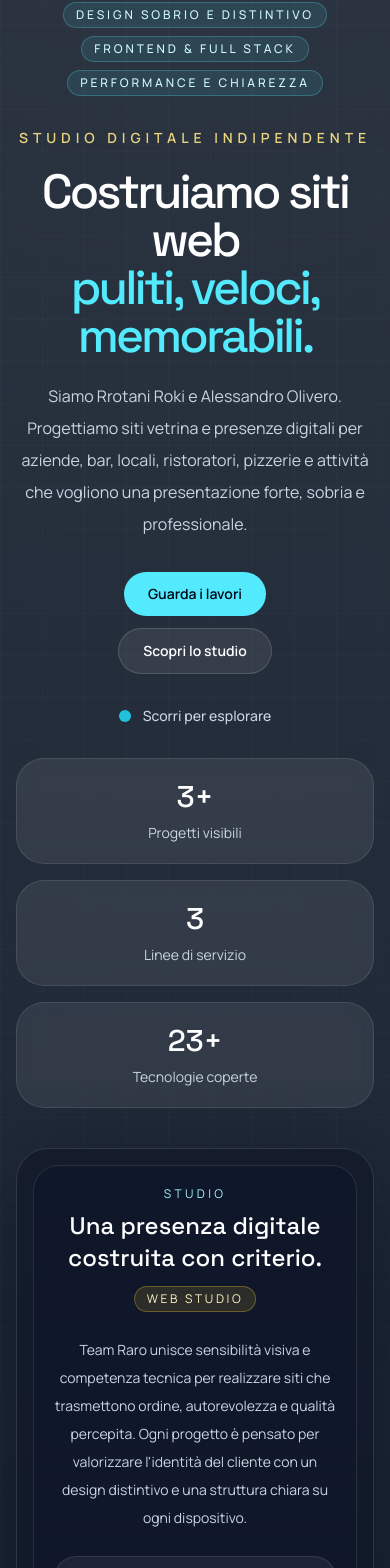
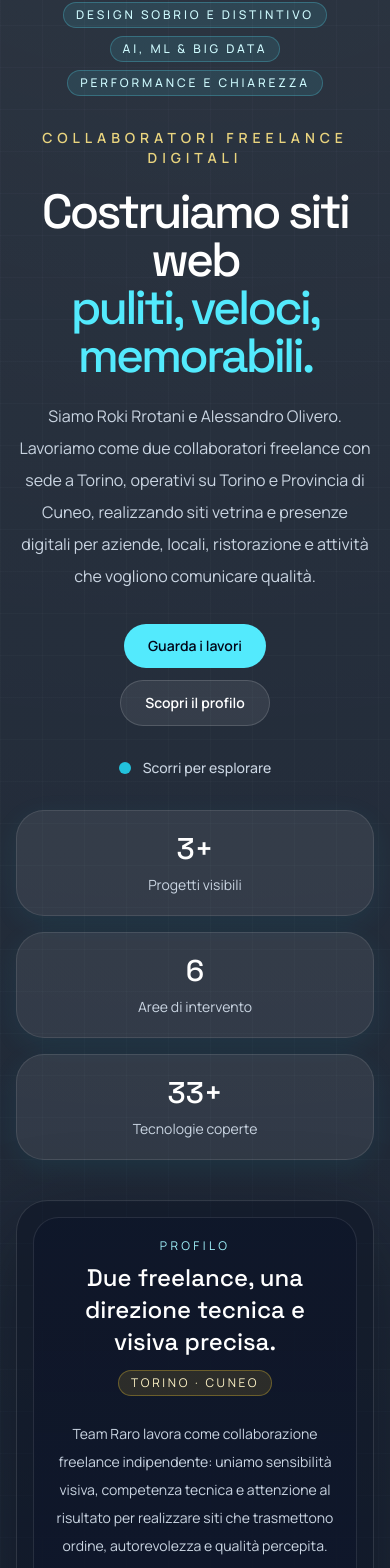
Before and after one commit to rokirrotani/team-raro, an Angular app: page / in a window 390 px wide. Shown: the part 395-1963 px from the top of the page. Built offline with nearby package versions, Linux system fonts and the light colour scheme.

Commit message:
feat: enhance app structure with scroll detection and animated stats for improved user experience

```diff
--- a/src/app/app.html
+++ b/src/app/app.html
@@ -1,5 +1,5 @@
 <!-- Hero principale: contiene il messaggio forte, i badge dinamici e i primi CTA. -->
-<main id="top" class="relative isolate overflow-hidden bg-[radial-gradient(circle_at_top,_rgba(255,255,255,0.16),_transparent_42%),linear-gradient(180deg,_#07111f_0%,_#0b1629_45%,_#132238_100%)] text-slate-50">
+<main id="top" class="relative isolate overflow-hidden bg-[radial-gradient(circle_at_top,_rgba(255,255,255,0.16),_transparent_42%),linear-gradient(180deg,_#07111f_0%,_#0b1629_45%,_#132238_100%)] text-slate-50" [class.page-ready]="pageReady()">
   <div class="pointer-events-none absolute inset-0 opacity-70">
     <div class="orb orb-coral absolute left-[-6rem] top-[-4rem] h-48 w-48 rounded-full blur-3xl md:h-72 md:w-72"></div>
     <div class="orb orb-cyan absolute right-[-3rem] top-20 h-52 w-52 rounded-full blur-3xl md:h-80 md:w-80"></div>
@@ -10,7 +10,7 @@
   <div class="relative mx-auto flex min-h-screen w-full max-w-7xl flex-col px-4 py-6 sm:px-6 lg:px-8">
     <!-- Navbar principale: più elegante e più credibile per una vetrina professionale. -->
     <header class="sticky top-4 z-20 mb-10 md:mb-16">
-      <div class="nav-shell overflow-hidden rounded-[1.75rem] border border-white/12 bg-slate-950/70 backdrop-blur">
+      <div class="nav-shell overflow-hidden rounded-[1.75rem] border border-white/12 bg-slate-950/70 backdrop-blur" [class.nav-shell--scrolled]="hasScrolled()">
         <div class="nav-shell__line h-px w-full bg-[linear-gradient(90deg,transparent,rgba(34,211,238,0.8),rgba(251,191,36,0.4),transparent)]"></div>
         <div class="flex flex-col gap-4 px-4 py-4 md:flex-row md:items-center md:justify-between md:px-6">
           <div class="flex items-center justify-center gap-4 md:justify-start">
@@ -39,10 +39,10 @@
       </div>
     </header>
 
-    <section class="grid scroll-mt-32 items-center gap-10 pb-14 lg:grid-cols-[1.2fr_0.8fr] lg:pb-24">
-      <div class="space-y-8 text-center lg:text-left">
+    <section class="build-in build-delay-1 grid scroll-mt-32 items-center gap-10 pb-14 lg:grid-cols-[1.2fr_0.8fr] lg:pb-24">
+      <div class="space-y-8 text-center">
         <!-- Badge dinamici: arrivano da un signal e mostrano come iterare dati nel template. -->
-        <div class="flex flex-wrap justify-center gap-2 lg:justify-start">
+        <div class="flex flex-wrap justify-center gap-2">
           @for (pill of spotlightPills(); track pill) {
             <span class="rounded-full border border-cyan-300/25 bg-cyan-300/10 px-3 py-1 text-xs font-medium uppercase tracking-[0.24em] text-cyan-100">
               {{ pill }}
@@ -50,28 +50,28 @@
           }
         </div>
 
-        <div class="mx-auto max-w-4xl space-y-5 lg:mx-0">
-          <p class="text-sm font-semibold uppercase tracking-[0.35em] text-amber-200/90">Studio digitale indipendente</p>
+        <div class="mx-auto max-w-4xl space-y-5">
+          <p class="text-sm font-semibold uppercase tracking-[0.35em] text-amber-200/90">Collaboratori freelance digitali</p>
           <h1 class="font-display text-5xl leading-none tracking-[-0.06em] text-white sm:text-6xl lg:text-8xl">
             Costruiamo siti web
             <span class="block text-cyan-300">puliti, veloci, memorabili.</span>
           </h1>
-          <p class="max-w-2xl text-base leading-8 text-slate-300 sm:text-lg">
-            Siamo {{ founders()[0] }} e {{ founders()[1] }}. Progettiamo siti vetrina e presenze digitali per aziende,
-            bar, locali, ristoratori, pizzerie e attività che vogliono una presentazione forte, sobria e professionale.
+          <p class="mx-auto max-w-3xl text-base leading-8 text-slate-300 sm:text-lg">
+            Siamo {{ collaborators()[0].name }} e {{ collaborators()[1].name }}. Lavoriamo come due collaboratori freelance con sede a Torino,
+            operativi su Torino e Provincia di Cuneo, realizzando siti vetrina e presenze digitali per aziende, locali, ristorazione e attività che vogliono comunicare qualità.
           </p>
         </div>
 
-        <div class="flex flex-col items-center gap-3 sm:flex-row sm:justify-center lg:justify-start">
+        <div class="flex flex-col items-center gap-3 sm:flex-row sm:justify-center">
           <a class="inline-flex items-center justify-center rounded-full bg-cyan-300 px-6 py-3 text-sm font-semibold text-slate-950 transition hover:bg-cyan-200" href="#portfolio">
             Guarda i lavori
           </a>
-          <a class="inline-flex items-center justify-center rounded-full border border-white/15 bg-white/8 px-6 py-3 text-sm font-semibold text-white transition hover:border-amber-200/60 hover:bg-white/12" href="#studio">
-            Scopri lo studio
+          <a class="inline-flex items-center justify-center rounded-full border border-white/15 bg-white/8 px-6 py-3 text-sm font-semibold text-white transition hover:border-amber-200/60 hover:bg-white/12" href="#profilo">
+            Scopri il profilo
           </a>
         </div>
 
-        <div class="flex justify-center lg:justify-start">
+        <div class="flex justify-center">
           <a class="scroll-cue inline-flex items-center gap-3 text-sm font-medium text-slate-300 transition hover:text-white" href="#servizi">
             <span class="scroll-cue__dot"></span>
             <span>Scorri per esplorare</span>
@@ -79,10 +79,10 @@
         </div>
 
         <!-- Statistiche derivate da computed: non sono scritte a mano, ma calcolate dai dati sopra. -->
-        <div class="grid gap-4 sm:grid-cols-3">
-          @for (stat of heroStats(); track stat.label) {
-            <article class="rounded-[1.75rem] border border-white/10 bg-white/8 p-5 backdrop-blur transition hover:-translate-y-1 hover:border-cyan-300/40">
-              <p class="font-display text-3xl text-white">{{ stat.value }}</p>
+        <div class="mx-auto grid w-full max-w-4xl gap-4 sm:grid-cols-3">
+          @for (stat of animatedHeroStats(); track stat.label) {
+            <article class="stat-card rounded-[1.75rem] border border-white/10 bg-white/8 p-5 backdrop-blur transition hover:-translate-y-1 hover:border-cyan-300/40">
+              <p class="font-display text-3xl text-white">{{ stat.value }}{{ stat.suffix }}</p>
               <p class="mt-2 text-sm text-slate-300">{{ stat.label }}</p>
             </article>
           }
@@ -90,21 +90,30 @@
       </div>
 
       <!-- Colonna destra: presentazione istituzionale dello studio, senza ruoli divisi per persona. -->
-      <div id="studio" class="relative scroll-mt-32">
+      <div id="profilo" class="build-in build-delay-2 relative scroll-mt-32">
         <div class="panel-shell rounded-[2rem] border border-white/12 bg-slate-950/35 p-4 shadow-2xl shadow-slate-950/40 backdrop-blur md:p-6">
           <div class="rounded-[1.6rem] border border-white/10 bg-[linear-gradient(180deg,_rgba(15,23,42,0.92),_rgba(15,23,42,0.72))] p-5 text-center md:p-6">
             <div class="mb-6 flex flex-col items-center justify-center gap-3">
               <div>
-                <p class="text-xs uppercase tracking-[0.28em] text-cyan-200">Studio</p>
-                <h2 class="mt-2 font-display text-2xl text-white">Una presenza digitale costruita con criterio.</h2>
+                <p class="text-xs uppercase tracking-[0.28em] text-cyan-200">Profilo</p>
+                <h2 class="mt-2 font-display text-2xl text-white">Due freelance, una direzione tecnica e visiva precisa.</h2>
               </div>
-              <span class="rounded-full border border-amber-300/30 bg-amber-300/12 px-3 py-1 text-xs uppercase tracking-[0.22em] text-amber-100">Web Studio</span>
+              <span class="rounded-full border border-amber-300/30 bg-amber-300/12 px-3 py-1 text-xs uppercase tracking-[0.22em] text-amber-100">Torino · Cuneo</span>
             </div>
 
             <p class="text-sm leading-7 text-slate-300 md:text-base">
-              Team Raro unisce sensibilità visiva e competenza tecnica per realizzare siti che trasmettono ordine, autorevolezza e qualità percepita.
-              Ogni progetto è pensato per valorizzare l'identità del cliente con un design distintivo e una struttura chiara su ogni dispositivo.
+              Team Raro lavora come collaborazione freelance indipendente: uniamo sensibilità visiva, competenza tecnica e attenzione al risultato per realizzare siti che trasmettono ordine, autorevolezza e qualità percepita.
             </p>
+
+            <div class="mt-6 grid gap-3 md:grid-cols-2">
+              @for (collaborator of collaborators(); track collaborator.name) {
+                <article class="rounded-[1.4rem] border border-white/10 bg-white/6 px-4 py-4 text-left transition hover:border-cyan-300/35 hover:bg-white/10">
+                  <p class="text-xs uppercase tracking-[0.28em] text-cyan-200">Collaboratore</p>
+                  <h3 class="mt-2 font-display text-xl text-white">{{ collaborator.name }}</h3>
+                  <p class="mt-2 text-sm leading-7 text-slate-300">{{ collaborator.title }}</p>
+                </article>
+              }
+            </div>
 
             <div class="mt-6 space-y-3">
               @for (highlight of studioHighlights(); track highlight) {
@@ -119,7 +128,7 @@
     </section>
 
     <!-- Sezione servizi: tre card grandi e leggibili anche su mobile. -->
-    <section id="servizi" class="scroll-mt-32 space-y-6 py-10 md:py-16">
+    <section id="servizi" class="build-in build-delay-3 scroll-mt-32 space-y-6 py-10 md:py-16">
       <div class="mx-auto flex max-w-4xl flex-col items-center gap-4 text-center">
         <div class="max-w-2xl">
           <p class="text-sm font-semibold uppercase tracking-[0.32em] text-cyan-200">Servizi</p>
@@ -142,7 +151,7 @@
     </section>
 
     <!-- Sezione visuale: usa immagini reali per comunicare sicurezza, responsive e aggiornamento continuo. -->
-    <section class="scroll-mt-32 space-y-6 py-10 md:py-16">
+    <section class="build-in build-delay-4 scroll-mt-32 space-y-6 py-10 md:py-16">
       <div class="mx-auto max-w-4xl text-center">
         <p class="text-sm font-semibold uppercase tracking-[0.32em] text-cyan-200">Approccio</p>
         <h2 class="mt-3 font-display text-4xl tracking-[-0.05em] text-white sm:text-5xl">Sicurezza, responsive e visione aggiornata non sono extra.</h2>
@@ -177,7 +186,7 @@
     </section>
 
     <!-- Portfolio iniziale: ogni progetto ha nome, settore, descrizione e link esterno. -->
-    <section id="portfolio" class="scroll-mt-32 space-y-6 py-10 md:py-16">
+    <section id="portfolio" class="build-in build-delay-5 scroll-mt-32 space-y-6 py-10 md:py-16">
       <div class="mx-auto max-w-4xl text-center">
         <p class="text-sm font-semibold uppercase tracking-[0.32em] text-cyan-200">Portfolio</p>
         <h2 class="mt-3 font-display text-4xl tracking-[-0.05em] text-white sm:text-5xl">Alcuni lavori già online.</h2>
@@ -206,13 +215,13 @@
     </section>
 
     <!-- Stack tecnologico: diviso per categoria per una lettura più ordinata. -->
-    <section id="stack" class="scroll-mt-32 space-y-6 py-10 md:py-16">
+    <section id="stack" class="build-in build-delay-6 scroll-mt-32 space-y-6 py-10 md:py-16">
       <div class="mx-auto max-w-4xl text-center">
         <p class="text-sm font-semibold uppercase tracking-[0.32em] text-cyan-200">Stack</p>
-        <h2 class="mt-3 font-display text-4xl tracking-[-0.05em] text-white sm:text-5xl">Frontend, backend, database e delivery senza fronzoli.</h2>
+        <h2 class="mt-3 font-display text-4xl tracking-[-0.05em] text-white sm:text-5xl">Frontend, backend, AI, ML, Big Data e delivery in un solo ecosistema.</h2>
       </div>
 
-      <div class="grid gap-4 lg:grid-cols-2">
+      <div class="grid gap-4 lg:grid-cols-2 xl:grid-cols-3">
         @for (group of techGroups(); track group.label) {
           <article class="rounded-[1.8rem] border border-white/10 bg-white/6 p-6">
             <h3 class="font-display text-2xl text-white">{{ group.label }}</h3>
@@ -227,7 +236,7 @@
     </section>
 
     <!-- Footer: chiusura elegante della landing con navigazione interna e portfolio rapido. -->
-    <footer id="footer" class="mt-auto py-10 md:py-16">
+    <footer id="footer" class="build-in build-delay-7 mt-auto py-10 md:py-16">
       <div class="footer-shell overflow-hidden rounded-[2rem] border border-white/10 bg-slate-950/45 backdrop-blur">
         <div class="h-px w-full bg-[linear-gradient(90deg,transparent,rgba(34,211,238,0.8),rgba(251,191,36,0.35),transparent)]"></div>
         <div class="px-6 py-8 md:px-8 md:py-10">
@@ -235,20 +244,20 @@
           <div>
             <p class="font-display text-2xl uppercase tracking-[0.24em] text-white">{{ studioName() }}</p>
             <p class="mt-4 max-w-xl text-sm leading-7 text-slate-300 md:text-base">
-              Studio indipendente fondato da {{ founders()[0] }} e {{ founders()[1] }}, specializzato nella realizzazione di siti web professionali,
-              eleganti e responsive per imprese, hospitality e attività locali.
+              Collaborazione freelance fondata da {{ collaborators()[0].name }} e {{ collaborators()[1].name }}, con sede a Torino e operatività su Torino e Provincia di Cuneo,
+              specializzata nella realizzazione di siti web professionali, eleganti e responsive.
             </p>
             <div class="mt-6 flex flex-wrap gap-2">
               <span class="rounded-full border border-cyan-300/20 bg-cyan-300/8 px-3 py-2 text-xs uppercase tracking-[0.2em] text-cyan-100">Design Systems</span>
               <span class="rounded-full border border-cyan-300/20 bg-cyan-300/8 px-3 py-2 text-xs uppercase tracking-[0.2em] text-cyan-100">Frontend Engineering</span>
-              <span class="rounded-full border border-cyan-300/20 bg-cyan-300/8 px-3 py-2 text-xs uppercase tracking-[0.2em] text-cyan-100">Full Stack Delivery</span>
+              <span class="rounded-full border border-cyan-300/20 bg-cyan-300/8 px-3 py-2 text-xs uppercase tracking-[0.2em] text-cyan-100">AI / ML / Big Data</span>
             </div>
           </div>
 
           <div>
             <p class="text-xs uppercase tracking-[0.28em] text-cyan-200">Navigazione</p>
             <div class="mt-4 flex flex-col gap-3 text-sm text-slate-300">
-              <a class="transition hover:text-white" href="#studio">Studio</a>
+              <a class="transition hover:text-white" href="#profilo">Profilo</a>
               <a class="transition hover:text-white" href="#servizi">Servizi</a>
               <a class="transition hover:text-white" href="#portfolio">Portfolio</a>
               <a class="transition hover:text-white" href="#stack">Stack</a>
@@ -269,8 +278,8 @@
             <div class="mt-4 flex flex-col gap-3 text-sm text-slate-300">
               <span>Interfacce HCI-oriented</span>
               <span>Architetture responsive</span>
-              <span>Frontend e integrazione backend</span>
-              <span>Performance e chiarezza visiva</span>
+              <span>Frontend, backend e integrazione</span>
+              <span>AI, ML e Big Data</span>
             </div>
           </div>
         </div>
@@ -289,14 +298,14 @@
           <div class="footer-bottom mt-8 grid gap-5 rounded-[1.5rem] border border-cyan-300/10 bg-[linear-gradient(90deg,_rgba(8,15,28,0.95),_rgba(8,23,39,0.92),_rgba(11,30,50,0.95))] px-5 py-5 lg:grid-cols-[1fr_auto_auto] lg:items-center">
             <div>
               <p class="font-display text-lg uppercase tracking-[0.24em] text-white">Team Raro</p>
-              <p class="mt-1 text-xs uppercase tracking-[0.22em] text-slate-400">Web Design · Frontend · Full Stack</p>
+              <p class="mt-1 text-xs uppercase tracking-[0.22em] text-slate-400">Freelance Collaboration · Torino · Cuneo</p>
             </div>
 
             <div class="flex flex-wrap gap-2 text-xs uppercase tracking-[0.18em] text-slate-300">
               <span class="rounded-full border border-white/10 px-3 py-2">Angular</span>
               <span class="rounded-full border border-white/10 px-3 py-2">React</span>
-              <span class="rounded-full border border-white/10 px-3 py-2">Node</span>
-              <span class="rounded-full border border-white/10 px-3 py-2">Java</span>
+              <span class="rounded-full border border-white/10 px-3 py-2">AI / ML</span>
+              <span class="rounded-full border border-white/10 px-3 py-2">Big Data</span>
             </div>
 
             <a class="inline-flex items-center justify-center rounded-full border border-cyan-300/35 bg-cyan-300/10 px-5 py-3 text-sm font-semibold text-cyan-100 transition hover:border-cyan-200 hover:bg-cyan-300/20" href="#top">
--- a/src/app/app.scss
+++ b/src/app/app.scss
@@ -43,6 +43,18 @@
 /* Contenitore della navbar con ombra più misurata e più elegante. */
 .nav-shell {
 	box-shadow: 0 18px 44px rgba(2, 8, 23, 0.22);
+	transition:
+		transform 220ms ease,
+		box-shadow 220ms ease,
+		background-color 220ms ease,
+		border-color 220ms ease;
+}
+
+.nav-shell--scrolled {
+	transform: translateY(-2px) scale(0.985);
+	box-shadow: 0 24px 56px rgba(2, 8, 23, 0.34);
+	border-color: rgba(103, 232, 249, 0.2);
+	background: rgba(8, 15, 28, 0.86);
 }
 
 .nav-link {
@@ -81,6 +93,10 @@
 	box-shadow: inset 0 1px 0 rgba(255, 255, 255, 0.05);
 }
 
+.stat-card {
+	animation: stat-glow 2.4s ease-in-out infinite alternate;
+}
+
 .capability-card {
 	box-shadow: 0 24px 60px rgba(2, 8, 23, 0.24);
 	transition:
@@ -117,6 +133,43 @@
 	background: rgba(255, 255, 255, 0.09);
 }
 
+.build-in {
+	opacity: 0;
+	transform: translateY(26px) scale(0.985);
+}
+
+.page-ready .build-in {
+	animation: build-in 720ms cubic-bezier(0.22, 1, 0.36, 1) forwards;
+}
+
+.build-delay-1 {
+	animation-delay: 90ms;
+}
+
+.build-delay-2 {
+	animation-delay: 180ms;
+}
+
+.build-delay-3 {
+	animation-delay: 270ms;
+}
+
+.build-delay-4 {
+	animation-delay: 360ms;
+}
+
+.build-delay-5 {
+	animation-delay: 450ms;
+}
+
+.build-delay-6 {
+	animation-delay: 540ms;
+}
+
+.build-delay-7 {
+	animation-delay: 630ms;
+}
+
 @keyframes float {
 	0%,
 	100% {
@@ -141,3 +194,25 @@
 		box-shadow: 0 0 0 0 rgba(34, 211, 238, 0);
 	}
 }
+
+@keyframes build-in {
+	0% {
+		opacity: 0;
+		transform: translateY(26px) scale(0.985);
+	}
+
+	100% {
+		opacity: 1;
+		transform: translateY(0) scale(1);
+	}
+}
+
+@keyframes stat-glow {
+	0% {
+		box-shadow: 0 0 0 rgba(34, 211, 238, 0);
+	}
+
+	100% {
+		box-shadow: 0 8px 30px rgba(34, 211, 238, 0.08);
+	}
+}
--- a/src/app/app.ts
+++ b/src/app/app.ts
@@ -1,4 +1,4 @@
-import { ChangeDetectionStrategy, Component, computed, signal } from '@angular/core';
+import { ChangeDetectionStrategy, Component, afterNextRender, computed, signal } from '@angular/core';
 import { NgOptimizedImage } from '@angular/common';
 
 type Service = {
@@ -29,19 +29,47 @@ type Capability = {
   badge: string;
 };
 
+type Collaborator = {
+  name: string;
+  title: string;
+};
+
+type AnimatedStat = {
+  label: string;
+  suffix: string;
+  value: number;
+  target: number;
+};
+
 @Component({
   selector: 'app-root',
   imports: [NgOptimizedImage],
   templateUrl: './app.html',
   styleUrl: './app.scss',
   changeDetection: ChangeDetectionStrategy.OnPush,
+  host: {
+    '(window:scroll)': 'onWindowScroll()',
+  },
 })
 export class App {
   // Nome studio centralizzato in un signal per riusarlo in hero, navbar e footer.
   protected readonly studioName = signal('Team Raro');
 
-  // I nomi del team vengono usati nel copy istituzionale, senza separare competenze personali.
-  protected readonly founders = signal(['Rrotani Roki', 'Alessandro Olivero']);
+  // Stato visivo della pagina: serve per far reagire navbar e animazioni allo scroll/render.
+  protected readonly hasScrolled = signal(false);
+  protected readonly pageReady = signal(false);
+
+  // I due collaboratori freelance vengono presentati con ruolo accademico/professionale, non con stack separati.
+  protected readonly collaborators = signal<Collaborator[]>([
+    {
+      name: 'Roki Rrotani',
+      title: 'Ingegnere informatico',
+    },
+    {
+      name: 'Alessandro Olivero',
+      title: 'Dottore in Informatica',
+    },
+  ]);
 
   // Servizi principali presentati nella vetrina.
   protected readonly services = signal<Service[]>([
@@ -88,27 +116,31 @@ export class App {
   protected readonly techGroups = signal<TechGroup[]>([
     {
       label: 'Frontend',
-      items: ['Angular', 'React', 'TypeScript', 'JavaScript', 'Tailwind CSS', 'CSS puro'],
+      items: ['Angular', 'React', 'TypeScript', 'JavaScript', 'Tailwind CSS', 'CSS puro', 'UI systems'],
     },
     {
       label: 'Backend',
-      items: ['Node.js', 'Java', 'Python', 'Rust', 'C', 'C++', 'C#'],
+      items: ['Node.js', 'Java', 'Python', 'Rust', 'C', 'C++', 'C#', 'REST API'],
     },
     {
       label: 'Database',
-      items: ['MySQL', 'MariaDB', 'PostgreSQL', 'MongoDB'],
+      items: ['MySQL', 'MariaDB', 'PostgreSQL', 'MongoDB', 'Redis'],
+    },
+    {
+      label: 'AI, ML & Data',
+      items: ['AI/ML', 'Big Data', 'Data Engineering', 'Analytics', 'LLM Apps', 'Automation'],
     },
     {
       label: 'Tooling & Delivery',
-      items: ['Git', 'REST API', 'Responsive Design', 'SEO base', 'Deploy VPS', 'Performance tuning'],
+      items: ['Git', 'Responsive Design', 'SEO base', 'Deploy VPS', 'Performance tuning', 'Docker', 'CI/CD'],
     },
   ]);
 
   // Blocco istituzionale che sostituisce la vecchia sezione con competenze divise per persona.
   protected readonly studioHighlights = signal([
-    'Siti corporate e vetrina con identità visiva chiara, pulita e affidabile.',
+    'Due collaboratori freelance con sede a Torino, operativi su Torino e Provincia di Cuneo.',
     'Esperienze responsive progettate per funzionare bene su desktop, tablet e mobile.',
-    'Approccio completo allo sviluppo: frontend, backend, dati, integrazione e messa online.',
+    'Approccio completo allo sviluppo: frontend, backend, dati, AI, integrazione e messa online.',
   ]);
 
   // Sezione visuale supportata da immagini reali per comunicare aree chiave dello studio.
@@ -142,19 +174,78 @@ export class App {
     },
   ]);
 
-  // Computed: Angular ricalcola questi numeri quando cambiano i dati sorgente.
-  protected readonly heroStats = computed(() => [
-    { value: `${this.projects().length}+`, label: 'Progetti visibili' },
-    { value: `${this.services().length}`, label: 'Linee di servizio' },
-    { value: `${this.techGroups().reduce((total, group) => total + group.items.length, 0)}+`, label: 'Tecnologie coperte' },
+  // Target dei contatori animati in hero.
+  protected readonly heroStatTargets = computed<AnimatedStat[]>(() => [
+    { value: 0, target: this.projects().length, suffix: '+', label: 'Progetti visibili' },
+    { value: 0, target: this.services().length + this.capabilities().length, suffix: '', label: 'Aree di intervento' },
+    { value: 0, target: this.techGroups().reduce((total, group) => total + group.items.length, 0), suffix: '+', label: 'Tecnologie coperte' },
   ]);
+
+  protected readonly animatedHeroStats = signal<AnimatedStat[]>([]);
 
   // Claim brevi per introdurre il tono del brand nella hero.
   protected readonly spotlightPills = signal<string[]>([
-    'Siti vetrina professionali',
+    'Collaboratori freelance',
     'Responsive mobile-first',
     'Design sobrio e distintivo',
-    'Frontend & full stack',
+    'AI, ML & Big Data',
     'Performance e chiarezza',
   ]);
+
+  constructor() {
+    afterNextRender(() => {
+      this.syncAnimatedStats();
+      this.animateHeroStats();
+      this.onWindowScroll();
+      this.pageReady.set(true);
+    });
+  }
+
+  protected onWindowScroll(): void {
+    if (typeof window === 'undefined') {
+      return;
+    }
+
+    this.hasScrolled.set(window.scrollY > 72);
+  }
+
+  private syncAnimatedStats(): void {
+    this.animatedHeroStats.set(
+      this.heroStatTargets().map((stat) => ({
+        ...stat,
+        value: 0,
+      })),
+    );
+  }
+
+  private animateHeroStats(): void {
+    const targets = this.heroStatTargets();
+
+    if (typeof window === 'undefined' || typeof performance === 'undefined') {
+      this.animatedHeroStats.set(targets);
+      return;
+    }
+
+    const duration = 1400;
+    const startTime = performance.now();
+
+    const step = (timestamp: number) => {
+      const elapsed = timestamp - startTime;
+      const progress = Math.min(elapsed / duration, 1);
+      const eased = 1 - Math.pow(1 - progress, 3);
+
+      this.animatedHeroStats.set(
+        targets.map((stat) => ({
+          ...stat,
+          value: Math.round(stat.target * eased),
+        })),
+      );
+
+      if (progress < 1) {
+        window.requestAnimationFrame(step);
+      }
+    };
+
+    window.requestAnimationFrame(step);
+  }
 }
```
